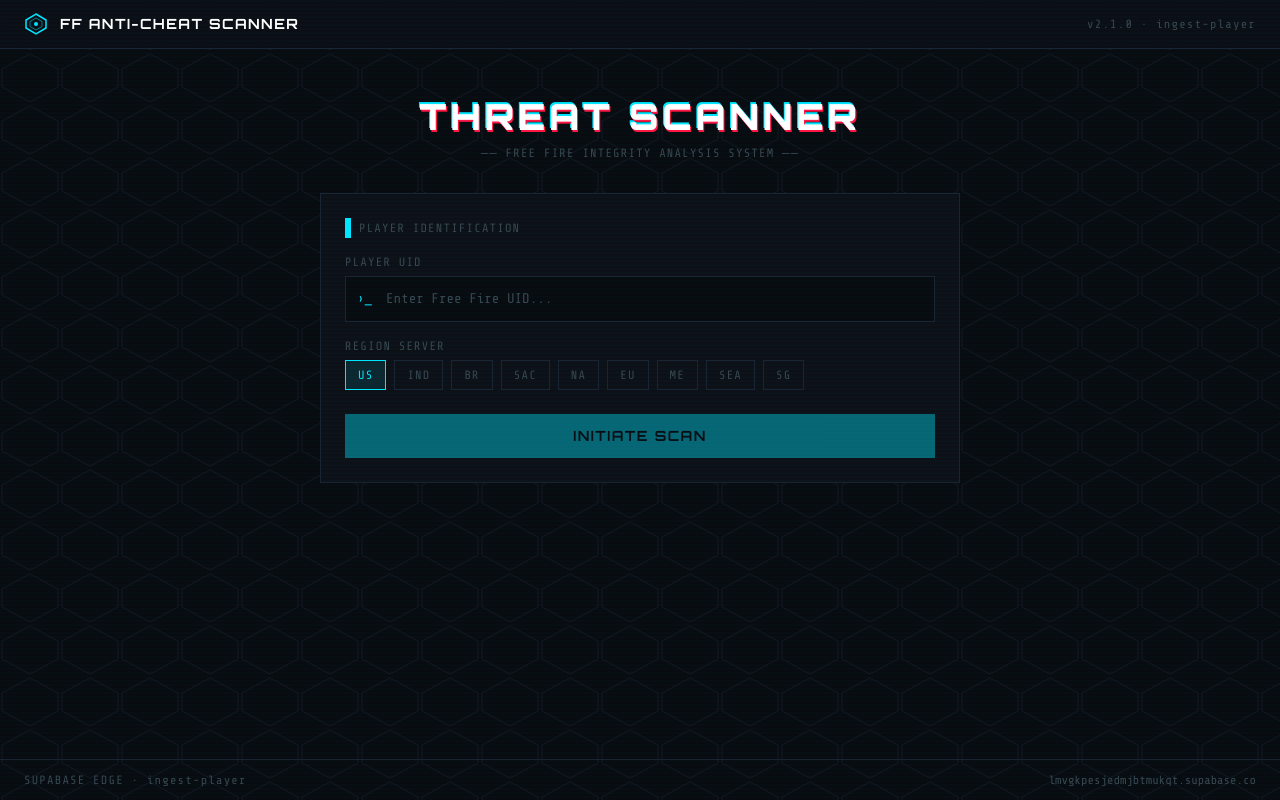
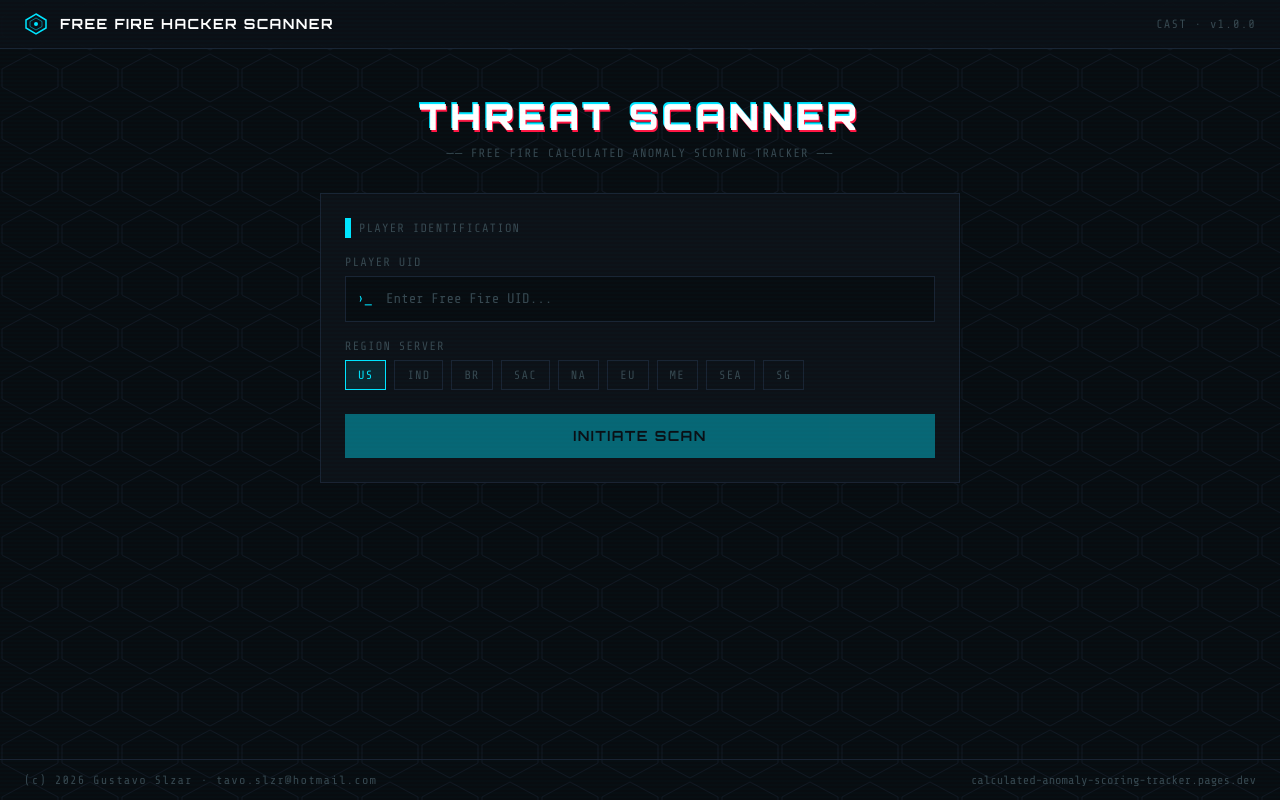
Before and after one commit to gusalim/Calculated-Anomaly-Scoring-Tracker, a React (Vite) app: page / in a window 1280 px wide. Built offline with nearby package versions, Linux system fonts and the light colour scheme.

Commit message:
Update App.tsx

```diff
--- a/src/App.tsx
+++ b/src/App.tsx
@@ -83,11 +83,11 @@
             <circle cx="12" cy="12" r="2" fill="currentColor" />
           </svg>
           <span className="font-display text-sm font-bold tracking-widest text-white uppercase">
-            FF Anti-Cheat Scanner
+            Free Fire Hacker Scanner
           </span>
         </div>
         <div className="font-mono text-xs text-terminal-muted tracking-widest">
-          v2.1.0 · ingest-player
+          CAST · v1.0.0
         </div>
       </header>
 
@@ -100,7 +100,7 @@
             Threat Scanner
           </h1>
           <p className="font-mono text-xs text-terminal-muted tracking-widest">
-            ── FREE FIRE INTEGRITY ANALYSIS SYSTEM ──
+            ── FREE FIRE CALCULATED ANOMALY SCORING TRACKER ──
           </p>
         </div>
 
@@ -236,10 +236,10 @@
       {/* Footer */}
       <footer className="border-t border-terminal-border px-6 py-3 flex items-center justify-between">
         <span className="font-mono text-xs text-terminal-muted tracking-widest">
-          SUPABASE EDGE · ingest-player
+          (c) 2026 Gustavo Slzar · tavo.slzr@hotmail.com
         </span>
         <span className="font-mono text-xs text-terminal-muted">
-          lmvgkpesjedmjbtmukqt.supabase.co
+          calculated-anomaly-scoring-tracker.pages.dev
         </span>
       </footer>
     </div>
```
